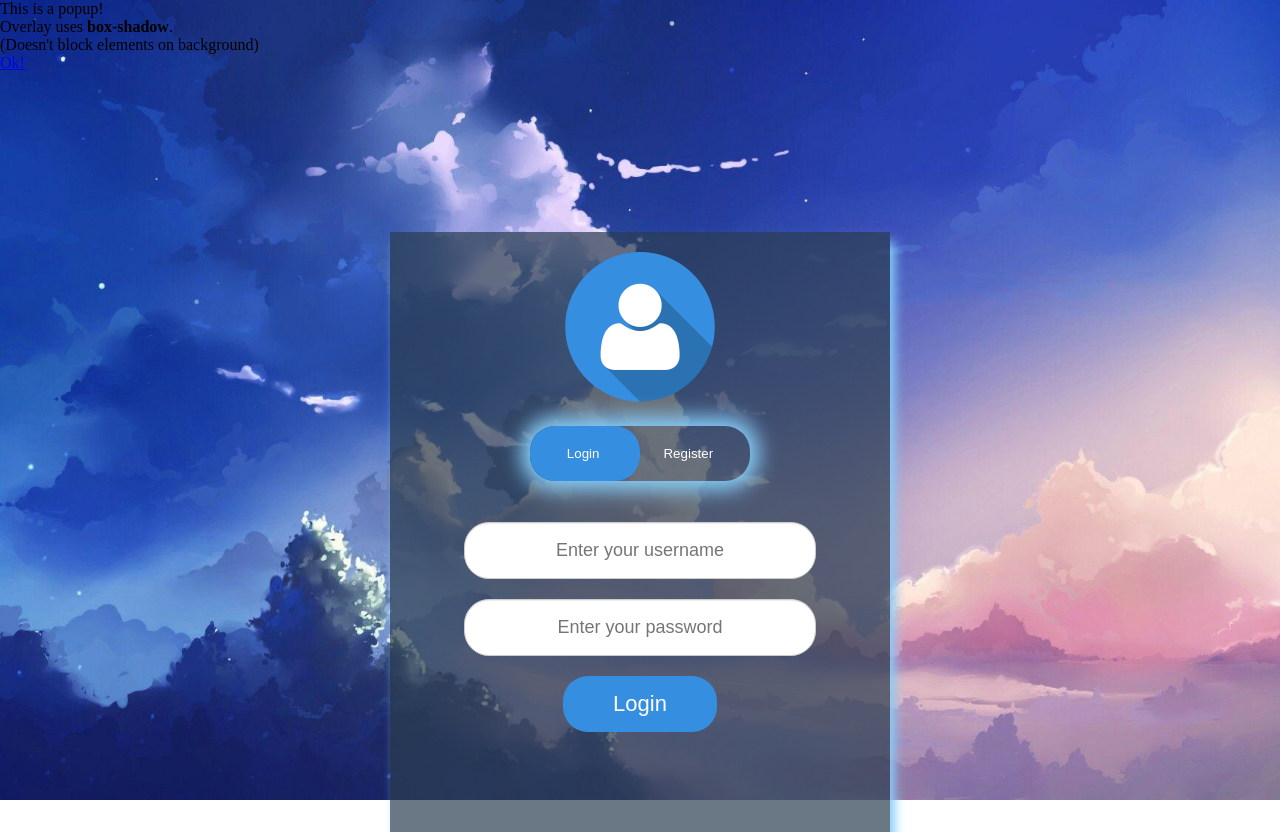
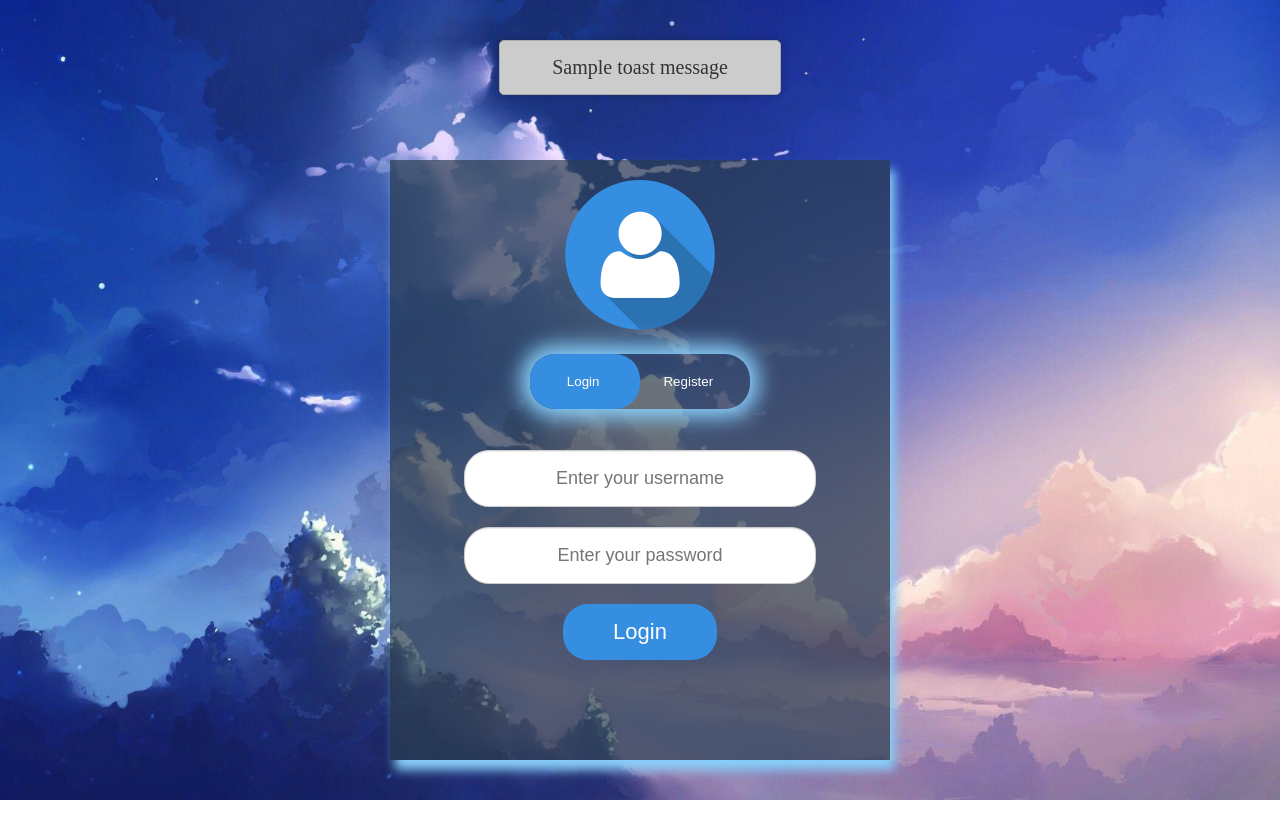
Before and after one commit to alam1517/Account-Info-Storage-Website, a PHP site: page / in a window 1280 px wide. After the commit the page ends 800 px from the top, so only its background shows below. Run offline with PHP 8.4, Linux system fonts and the light colour scheme.

Commit message:
added some code for toast notification

```diff
--- a/css/style.css
+++ b/css/style.css
@@ -10,6 +10,32 @@
     background-position: center;
     background-size: cover;
     position: absolute;
+}
+
+.toast {
+    position: fixed;
+    top: 40px;
+    left: 0;
+    right: 0;
+    margin: auto;
+    max-width: 250px;
+    padding: 15px;
+    background: #cccccc;
+    color: #333333;
+    text-align: center;
+    border: 1px solid #aaaaaa;
+    border-radius: 5px;
+    box-shadow: 0 0 10px rgba(0,0,0,0.2);
+    font-size: 20px;
+    visibility: hidden;
+    opacity: 0;
+    transition: top 0.2s, visibility 0.2s, opacity 0.2s;
+}
+
+.toast-visible {
+    top: 40px;
+    visibility: visible;
+    opacity: 1;
 }
 
 .form-box {
--- a/index.php
+++ b/index.php
@@ -74,12 +74,7 @@ if ($_SERVER["REQUEST_METHOD"] == "POST") {
 </head>
 <body>
     <div class="hero">
-        <div class="popup" id="popup1">
-            <p>This is a popup!</p>
-            <p>Overlay uses <b>box-shadow</b>.</p>
-            <p>(Doesn't block elements on background)</p>
-            <a href="#" onclick="hide('popup1')">Ok!</a>
-        </div>
+        <div class="toast toast-visible">Sample toast message</div>
         <div class="form-box">
             <img src="images/login-logo.png"/>
             <div class="button-box">
```
